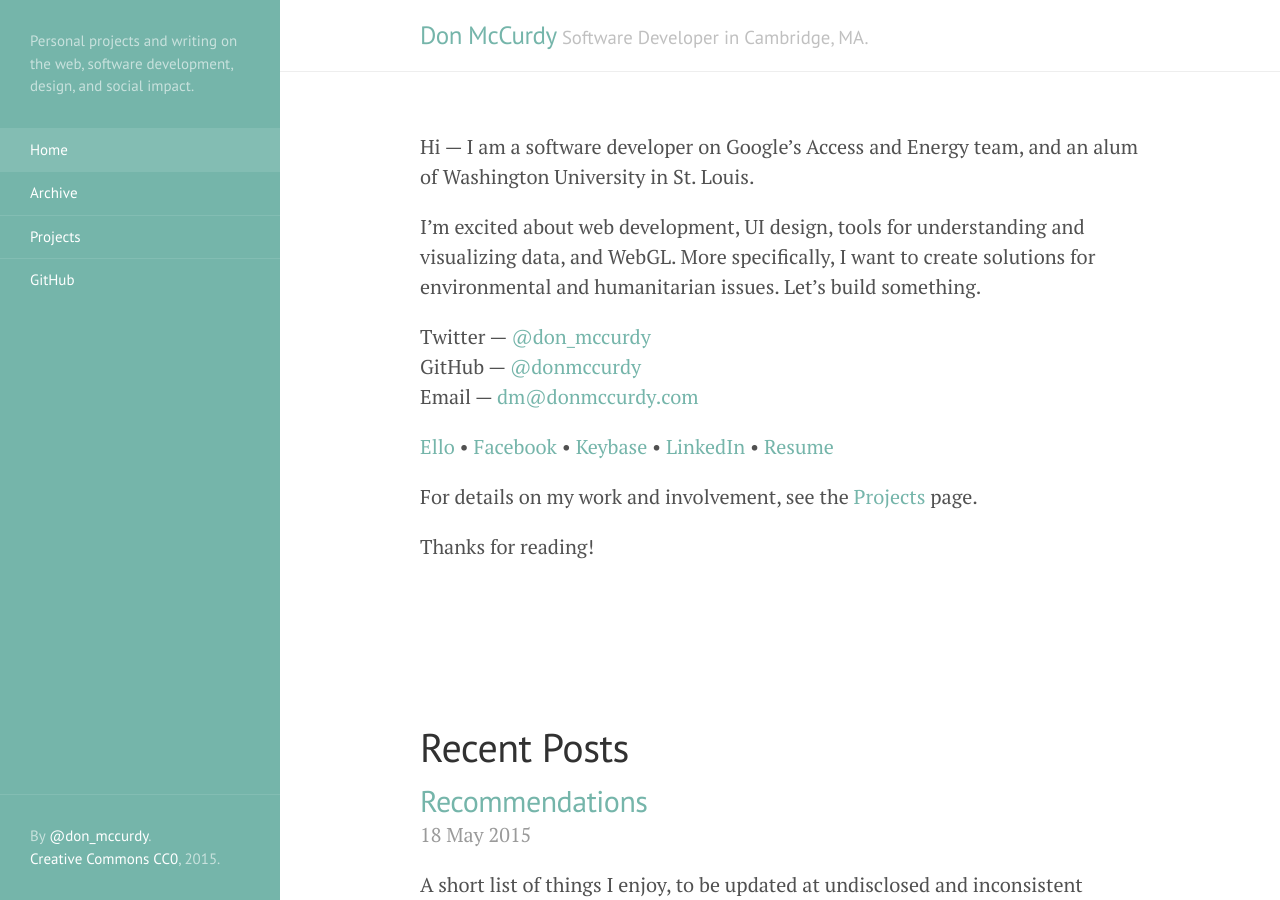
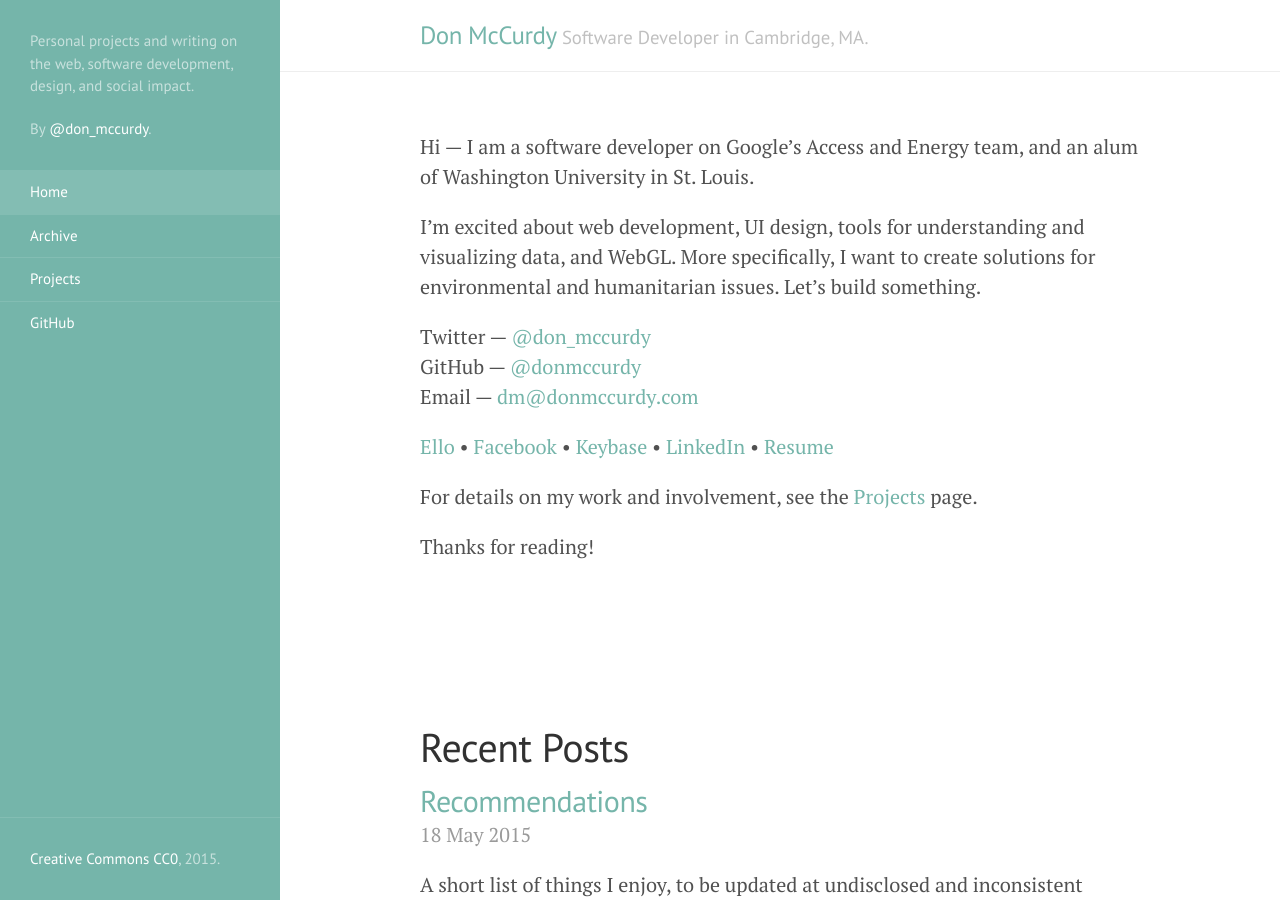
Before and after one commit to donmccurdy/blog, a Jekyll site: the page built from index.html, in a window 1280 px wide and 900 px high. Built offline with Jekyll 4.4.1, drawn with Linux system fonts in a browser that asks for light colours; Markdown is read by kramdown in place of the engine named in the settings; the list of posts is cut into pages by our own code; part of the change alters nothing that is shown.

```diff
--- a/_includes/sidebar.html
+++ b/_includes/sidebar.html
@@ -6,6 +6,7 @@
 <div class="sidebar" id="sidebar">
   <div class="sidebar-item">
     <p>{{ site.description }}</p>
+    <p>By <a href="{{ site.author.url }}" target="_blank">{{ site.author.handle }}</a>.</p>
   </div>
 
   <nav class="sidebar-nav">
@@ -29,7 +30,6 @@
   </nav>
 
   <div class="sidebar-item">
-    <div>By <a href="{{ site.author.url }}" target="_blank">{{ site.author.handle }}</a>.</div>
-    <div><a href="http://creativecommons.org/publicdomain/zero/1.0/" target="_blank">Creative Commons CC0</a>, {{ site.time | date: '%Y' }}.</div>
+    <a href="http://creativecommons.org/publicdomain/zero/1.0/" target="_blank">Creative Commons CC0</a>, {{ site.time | date: '%Y' }}.
   </div>
 </div>
```
